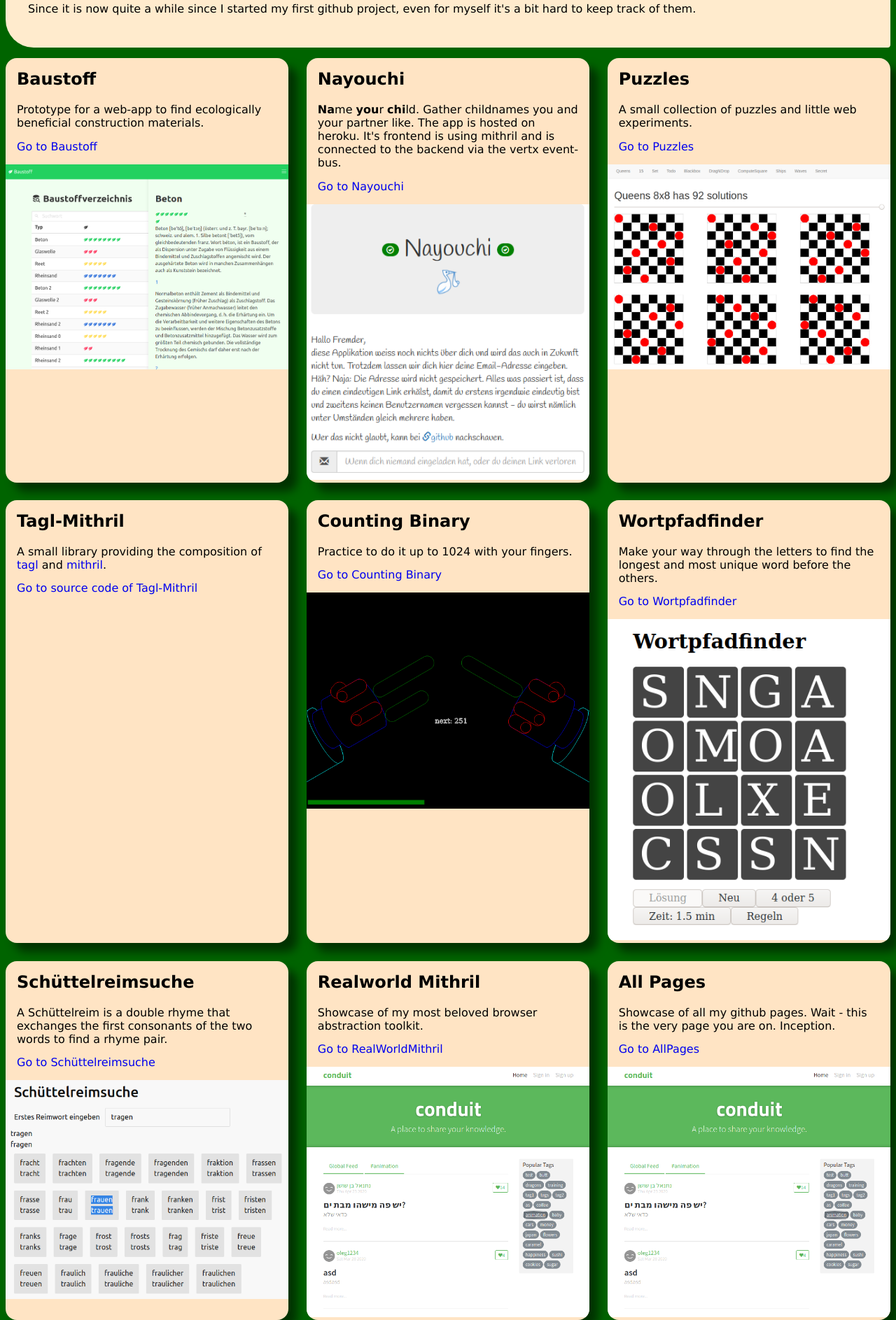
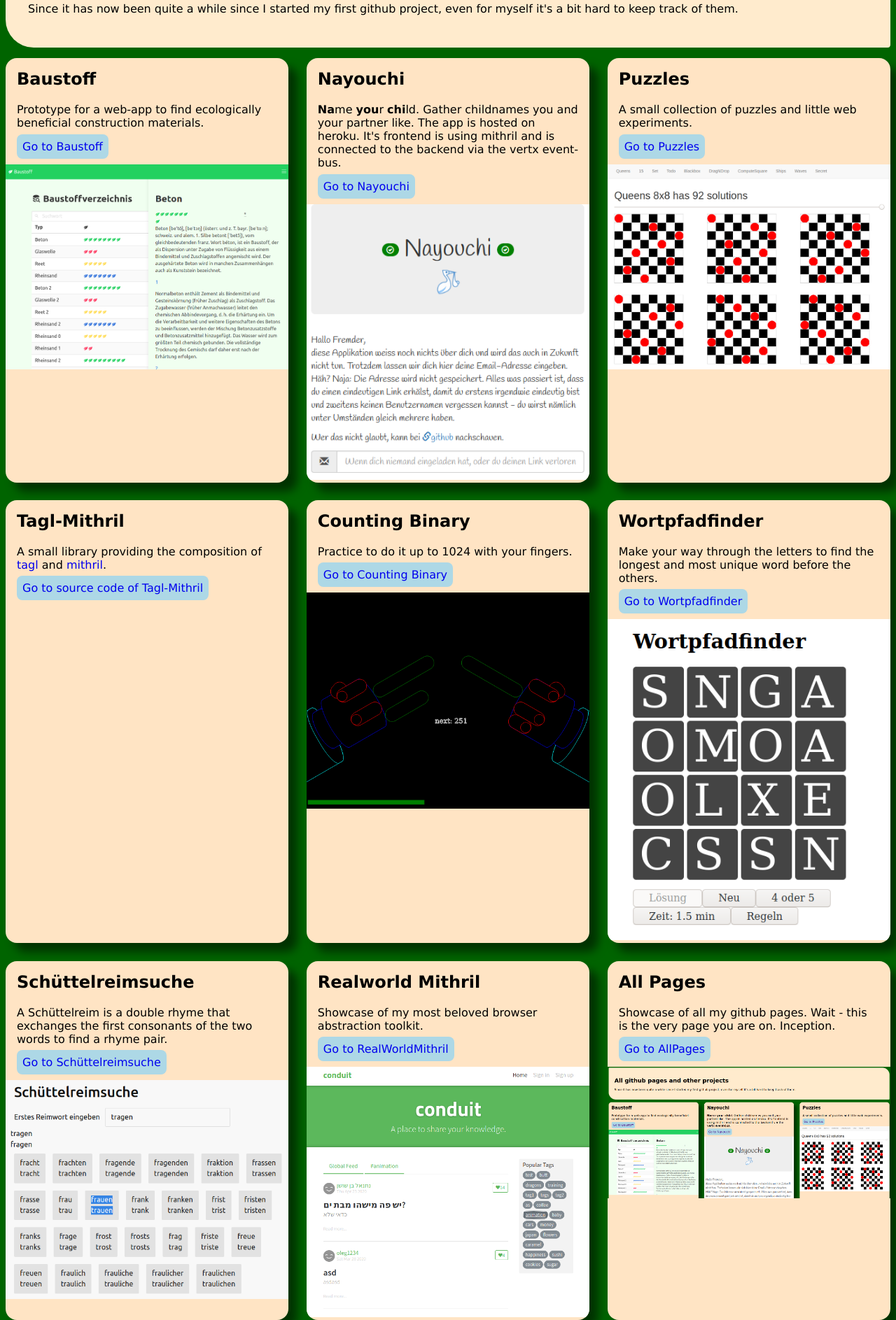
Before and after one commit to abulvenz/all-pages, a plain HTML site: page index.html in a window 1280 px wide. Shown: the part 118-2005 px from the top of the page at 70% size. Drawn offline with Linux system fonts and the light colour scheme.

Commit message:
Fixed inception screenshot

```diff
--- a/index.html
+++ b/index.html
@@ -11,7 +11,7 @@
 <body>
     <header class="main">
         <h1>All github pages and other projects</h1>
-        <p>Since it is now quite a while since I started my first github project, even for myself it's a bit hard to keep track of them.</p>
+        <p>Since it has now been quite a while since I started my first github project, even for myself it's a bit hard to keep track of them.</p>
     </header>
 
     <main>
@@ -20,7 +20,7 @@
             <div class="container">
                 <h2>Baustoff</h2>
                 <p>Prototype for a web-app to find ecologically beneficial construction materials.</p>
-                <a href="https://abulvenz.github.io/baustoff/#!/">Go to Baustoff</a>
+                <a class="button" href="https://abulvenz.github.io/baustoff/#!/">Go to Baustoff</a>
             </div>
             <img src="Screenshot from 2020-05-02 20-44-54.png">
         </article>
@@ -29,7 +29,7 @@
             <div class="container">
                 <h2>Nayouchi</h2>
                 <p><b>Na</b>me <b>you</b>r <b>chi</b>ld. Gather childnames you and your partner like. The app is hosted on heroku. It's frontend is using mithril and is connected to the backend via the vertx event-bus.</p>
-                <a href="https://nayouchi.herokuapp.com">Go to Nayouchi</a>
+                <a class="button" href="https://nayouchi.herokuapp.com">Go to Nayouchi</a>
             </div>
             <img src="Screenshot from 2020-05-02 20-35-24.png">
         </article>
@@ -38,7 +38,7 @@
             <div class="container">
                 <h2>Puzzles</h2>
                 <p>A small collection of puzzles and little web experiments.</p>
-                <a href="https://abulvenz.github.io/puzzles/#!/">Go to Puzzles</a>
+                <a class="button" href="https://abulvenz.github.io/puzzles/#!/">Go to Puzzles</a>
             </div>
             <img src="Screenshot from 2020-05-02 20-46-26.png">
         </article>
@@ -47,7 +47,7 @@
             <div class="container">
                 <h2>Tagl-Mithril</h2>
                 <p>A small library providing the composition of <a href="https://github.com/StephanHoyer/tagl">tagl</a> and <a href="https://mithril.js.org">mithril</a>.</p>
-                <a href="https://github.com/abulvenz/tagl-mithril">Go to source code of Tagl-Mithril</a>
+                <a class="button" href="https://github.com/abulvenz/tagl-mithril">Go to source code of Tagl-Mithril</a>
             </div>
         </article>
 
@@ -55,7 +55,7 @@
             <div class="container">
                 <h2>Counting Binary</h2>
                 <p>Practice to do it up to 1024 with your fingers.</p>
-                <a href="https://abulvenz.github.io/counting-binary/">Go to Counting Binary</a>
+                <a class="button" href="https://abulvenz.github.io/counting-binary/">Go to Counting Binary</a>
             </div>
             <img src="Screenshot from 2020-05-02 20-47-29.png">
         </article>
@@ -64,7 +64,7 @@
             <div class="container">
                 <h2>Wortpfadfinder</h2>
                 <p>Make your way through the letters to find the longest and most unique word before the others.</p>
-                <a href="https://abulvenz.github.io/wortpfadfinder/">Go to Wortpfadfinder</a>
+                <a class="button" href="https://abulvenz.github.io/wortpfadfinder/">Go to Wortpfadfinder</a>
             </div>
             <img src="Screenshot from 2020-05-02 20-48-40.png">
         </article>
@@ -73,7 +73,7 @@
             <div class="container">
                 <h2>Schüttelreimsuche</h2>
                 <p>A Schüttelreim is a double rhyme that exchanges the first consonants of the two words to find a rhyme pair.</p>
-                <a href="https://abulvenz.github.io/schuttelreimsuche/">Go to Schüttelreimsuche</a>
+                <a class="button" href="https://abulvenz.github.io/schuttelreimsuche/">Go to Schüttelreimsuche</a>
             </div>
             <img src="Screenshot from 2020-05-02 20-49-43.png">
         </article>
@@ -82,7 +82,7 @@
             <div class="container">
                 <h2>Realworld Mithril</h2>
                 <p>Showcase of my most beloved browser abstraction toolkit.</p>
-                <a href="https://abulvenz.github.io/realworld-mithril/">Go to RealWorldMithril</a>
+                <a class="button" href="https://abulvenz.github.io/realworld-mithril/">Go to RealWorldMithril</a>
             </div>
             <img src="Screenshot from 2020-05-02 21-00-33.png">
         </article>
@@ -91,16 +91,16 @@
             <div class="container">
                 <h2>All Pages</h2>
                 <p>Showcase of all my github pages. Wait - this is the very page you are on. Inception.</p>
-                <a href="https://abulvenz.github.io/all-pages">Go to AllPages</a>
+                <a class="button" href="https://abulvenz.github.io/all-pages">Go to AllPages</a>
             </div>
-            <img src="Screenshot from 2020-05-02 21-00-33.png">
+            <img src="Screenshot from 2020-05-03 00-03-53.png">
         </article>
 
         <article class="list">
             <div class="container">
                 <h2>Tetras</h2>
                 <p>Clone of some famous game nobody ever played. It has an additional rule: When you manage to connect left and right boundary with a uni-colored line (must not be straight) little explosions will free your way.</p>
-                <a href="https://abulvenz.github.io/tetras">Go to Tetras</a>
+                <a class="button" href="https://abulvenz.github.io/tetras">Go to Tetras</a>
             </div>
             <img src="Screenshot from 2020-05-02 21-05-49.png">
         </article>
@@ -109,7 +109,7 @@
             <div class="container">
                 <h2>Splitter</h2>
                 <p>Split your bills with your friends. Share it in one link.</p>
-                <a href="https://abulvenz.github.io/splitter">Go to Splitter</a>
+                <a class="button" href="https://abulvenz.github.io/splitter">Go to Splitter</a>
             </div>
             <img src="Screenshot from 2020-05-02 21-11-33.png">
         </article>
@@ -118,7 +118,7 @@
             <div class="container ">
                 <h2>Starfield 404</h2>
                 <p>Visit the emptyness.</p>
-                <a href="https://abulvenz.github.io/starfield-404">Go to 404</a>
+                <a class="button" href="https://abulvenz.github.io/starfield-404">Go to 404</a>
             </div>
             <img src="Screenshot from 2020-05-02 21-10-24.png">
         </article>
--- a/main.css
+++ b/main.css
@@ -12,6 +12,16 @@ header {
 
 a {
     text-decoration: none;
+}
+
+a.button {
+    background-color: lightblue;
+    padding: 0.5em;
+    border-radius: 0.5em;
+}
+
+a.button:hover {
+    background-color: rgb(157, 157, 228);
 }
 
 main {
```
Also changed, not shown: Screenshot from 2020-05-03 00-03-53.png (added).
